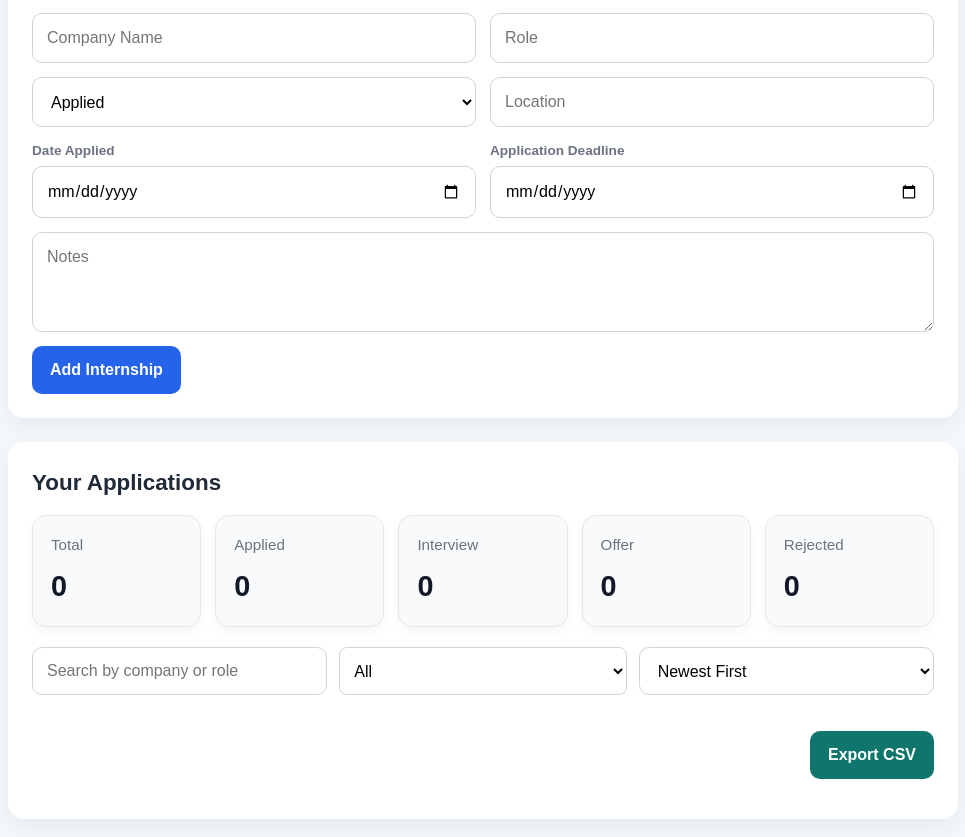
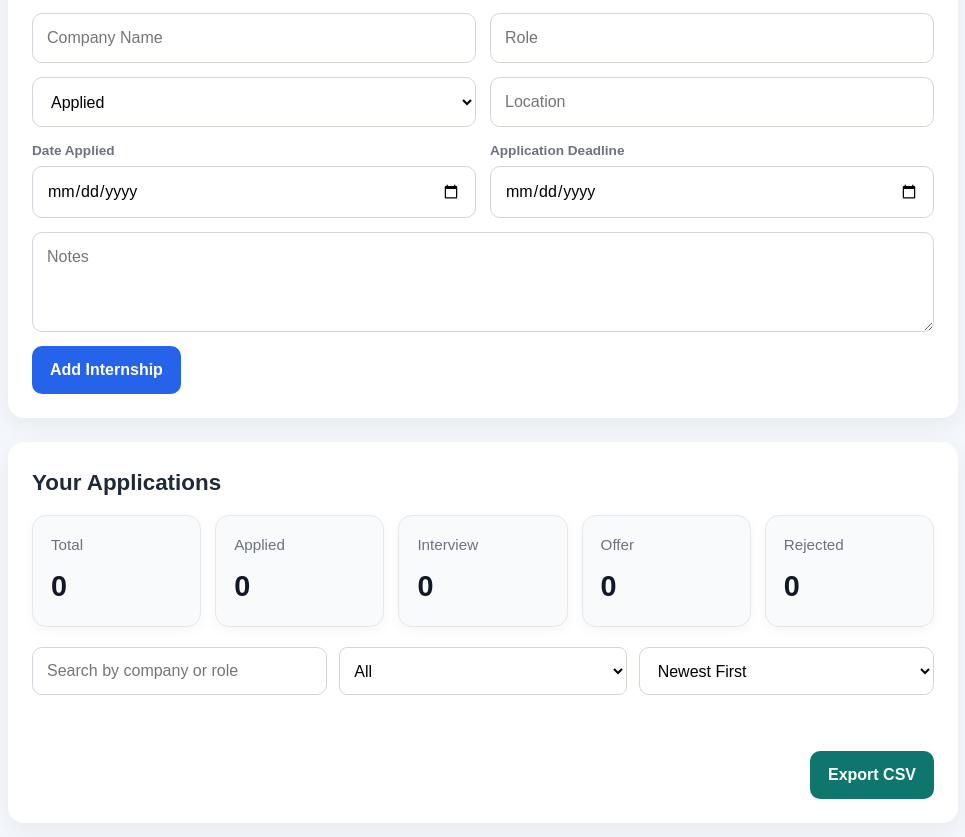
Before and after one commit to EnitaH/internship-tracker, a website: page public/index.html in a window 1280 px wide. Shown: the part 163-1000 px from the top of the page, without its empty margins (157-1122 px from the left). Drawn offline with Linux system fonts and the light colour scheme; no server answers.

Commit message:
Move CSV export button below internship list

```diff
--- a/public/index.html
+++ b/public/index.html
@@ -95,11 +95,12 @@
   </select>
   </div>
 
-  <div class="top-actions">
-    <button type="button" id="exportCsvBtn" class="export-btn">Export CSV</button>
-  </div>
+<div id="internshipList"></div>
 
-  <div id="internshipList"></div>
+<div class="bottom-actions">
+  <button type="button" id="exportCsvBtn" class="export-btn">
+    Export CSV
+  </button>
 </div>
 
   <div id="toast" class="toast hidden"></div>
--- a/public/style.css
+++ b/public/style.css
@@ -383,3 +383,8 @@ hr {
 .export-btn:hover {
   background: #0d5f59;
 }
+.bottom-actions {
+  display: flex;
+  justify-content: flex-end;
+  margin-top: 20px;
+}
```
